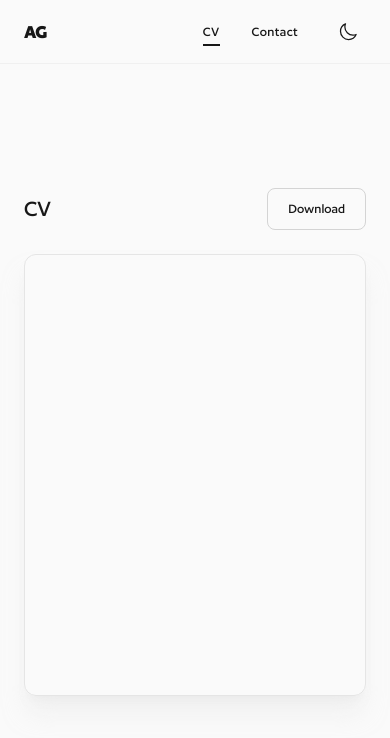
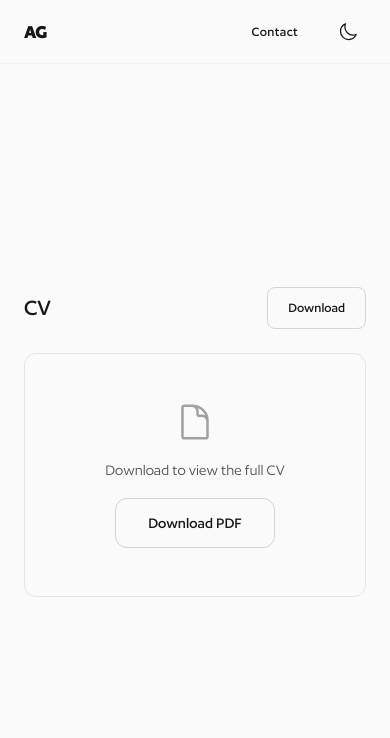
Before and after one commit to AndrewGleason/site, a React (Vite) app: page /#/cv in a window 390 px wide. Shown: the top 738 px of the page. Built offline with nearby package versions, Linux system fonts and the light colour scheme.

Commit message:
remove cv

```diff
--- a/index.html
+++ b/index.html
@@ -4,7 +4,7 @@
     <meta charset="UTF-8" />
     <link rel="icon" type="image/svg+xml" href="/vite.svg" />
     <meta name="viewport" content="width=device-width, initial-scale=1.0" />
-    <title>site</title>
+    <title>apg.</title>
   </head>
   <body>
     <div id="root"></div>
--- a/src/components/Menu.tsx
+++ b/src/components/Menu.tsx
@@ -23,7 +23,6 @@ function Menu() {
   }, [darkMode])
 
   const navItems = [
-    { path: '/cv', label: 'CV' },
     { path: '/contact', label: 'Contact' },
   ]
 
--- a/src/pages/CV.tsx
+++ b/src/pages/CV.tsx
@@ -23,7 +23,31 @@ function CV() {
           </a>
         </div>
 
-        <div className="w-full aspect-[8.5/11] rounded-xl overflow-hidden shadow-xl shadow-neutral-200/50 dark:shadow-neutral-900/50 border border-neutral-200 dark:border-neutral-800">
+        {/* Mobile: download prompt */}
+        <div className="flex md:hidden flex-col items-center gap-4 py-12 px-6 border border-neutral-200 dark:border-neutral-800 rounded-xl text-center">
+          <svg
+            viewBox="0 0 24 24"
+            fill="none"
+            stroke="currentColor"
+            strokeWidth={1.5}
+            className="w-10 h-10 text-neutral-400"
+          >
+            <path strokeLinecap="round" strokeLinejoin="round" d="M19.5 14.25v-2.625a3.375 3.375 0 00-3.375-3.375h-1.5A1.125 1.125 0 0113.5 7.125v-1.5a3.375 3.375 0 00-3.375-3.375H8.25m2.25 0H5.625c-.621 0-1.125.504-1.125 1.125v17.25c0 .621.504 1.125 1.125 1.125h12.75c.621 0 1.125-.504 1.125-1.125V11.25a9 9 0 00-9-9z" />
+          </svg>
+          <p className="text-neutral-600 dark:text-neutral-400">
+            Download to view the full CV
+          </p>
+          <a
+            href={pdfUrl}
+            download
+            className="text-base font-medium px-8 py-3 border border-neutral-300 dark:border-neutral-700 rounded-xl hover:bg-neutral-900 hover:text-neutral-50 dark:hover:bg-neutral-100 dark:hover:text-neutral-900 transition-colors"
+          >
+            Download PDF
+          </a>
+        </div>
+
+        {/* Desktop: PDF embed */}
+        <div className="hidden md:block w-full aspect-[8.5/11] rounded-xl overflow-hidden shadow-xl shadow-neutral-200/50 dark:shadow-neutral-900/50 border border-neutral-200 dark:border-neutral-800">
           <iframe
             src={pdfUrl}
             title="Resume"
--- a/src/pages/Contact.tsx
+++ b/src/pages/Contact.tsx
@@ -5,7 +5,7 @@ function Contact() {
     const user = 'agleasontu'
     const domain = 'gmail.com'
     window.open(`mailto:${user}@${domain}`, '_blank')
-}
+  }
 
   return (
     <motion.div
@@ -35,6 +35,22 @@ function Contact() {
         </button>
 
         <a
+          href="https://github.com/andrewgleason"
+          target="_blank"
+          rel="noopener noreferrer"
+          className="flex items-center gap-3 text-base font-medium px-8 py-4 border border-neutral-300 dark:border-neutral-700 rounded-xl hover:bg-neutral-900 hover:text-neutral-50 dark:hover:bg-neutral-100 dark:hover:text-neutral-900 transition-colors"
+        >
+          <svg
+            viewBox="0 0 24 24"
+            fill="currentColor"
+            className="w-5 h-5"
+          >
+            <path d="M12 0C5.374 0 0 5.373 0 12c0 5.302 3.438 9.8 8.207 11.387.599.111.793-.261.793-.577v-2.234c-3.338.726-4.033-1.416-4.033-1.416-.546-1.387-1.333-1.756-1.333-1.756-1.089-.745.083-.729.083-.729 1.205.084 1.839 1.237 1.839 1.237 1.07 1.834 2.807 1.304 3.492.997.107-.775.418-1.305.762-1.604-2.665-.305-5.467-1.334-5.467-5.931 0-1.311.469-2.381 1.236-3.221-.124-.303-.535-1.524.117-3.176 0 0 1.008-.322 3.301 1.23A11.509 11.509 0 0112 5.803c1.02.005 2.047.138 3.006.404 2.291-1.552 3.297-1.23 3.297-1.23.653 1.653.242 2.874.118 3.176.77.84 1.235 1.911 1.235 3.221 0 4.609-2.807 5.624-5.479 5.921.43.372.823 1.102.823 2.222v3.293c0 .319.192.694.801.576C20.566 21.797 24 17.3 24 12c0-6.627-5.373-12-12-12z"/>
+          </svg>
+          GitHub
+        </a>
+
+        <a
           href="https://www.linkedin.com/in/andrew-gleason/"
           target="_blank"
           rel="noopener noreferrer"
```
